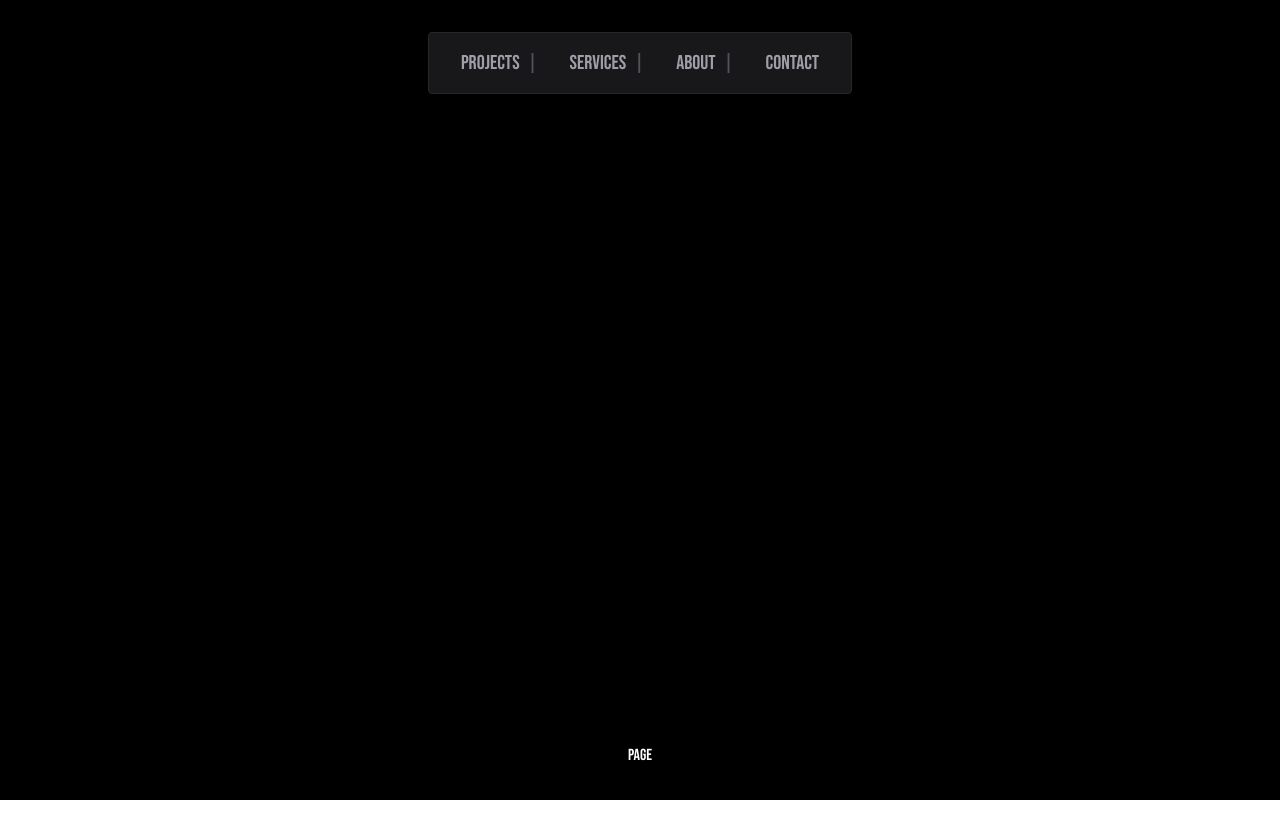
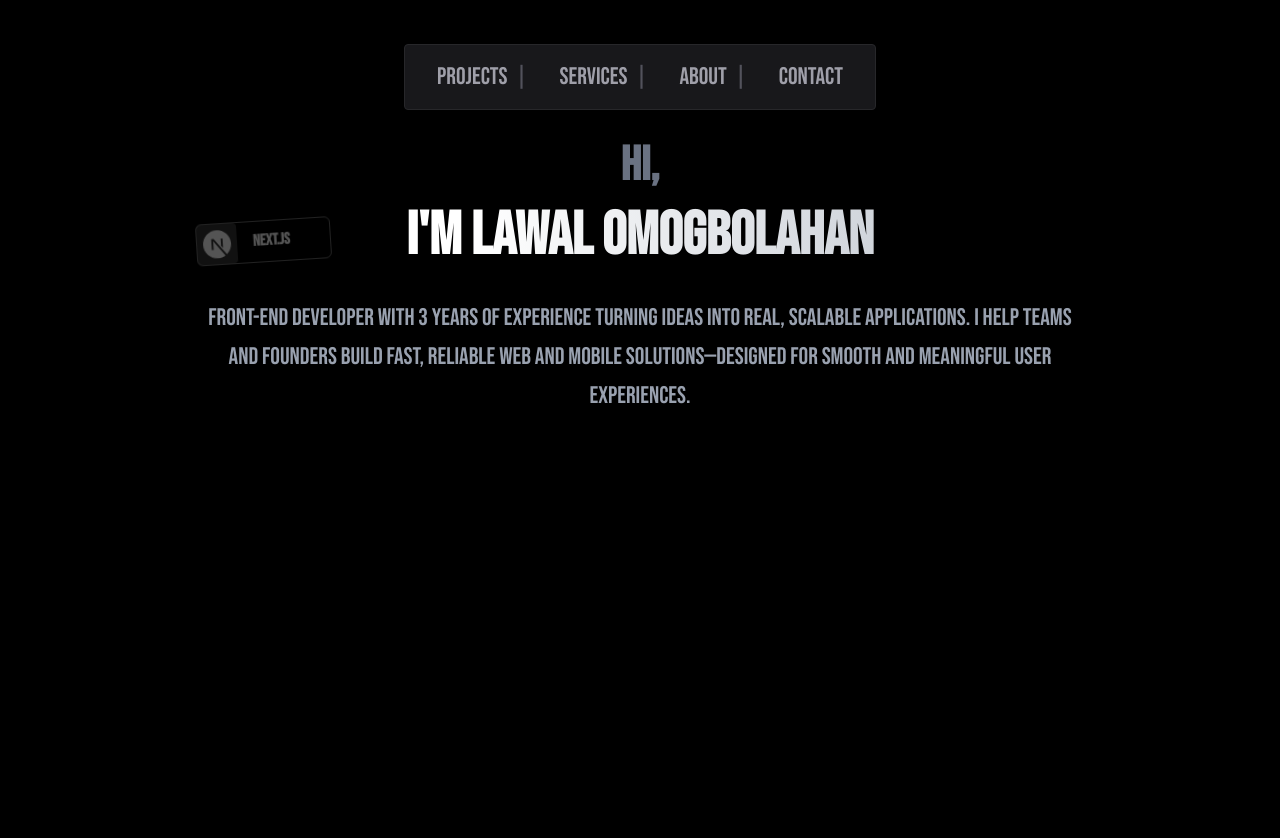
Before and after one commit to Gbolahan007/my_portfolio, a Next.js app: page / in a window 1280 px wide. Shown: the top 838 px of the page. Before the commit the page ends 800 px from the top, so only its background shows below. Built offline with nearby package versions, Linux system fonts and the light colour scheme.

Commit message:
updated stacks

```diff
--- a/app/layout.tsx
+++ b/app/layout.tsx
@@ -33,7 +33,7 @@ export default function RootLayout({
         className={`${geistSans.variable} ${geistMono.variable} antialiased`}
       >
         <SplashScreen />
-        <div className={`${bebas.className}`}>
+        <div className={`${bebas.className}  bg-black`}>
           <main>{children}</main>
         </div>
       </body>
--- a/app/page.tsx
+++ b/app/page.tsx
@@ -26,7 +26,7 @@ export default function Portfolio() {
   }, []);
 
   return (
-    <div className="min-h-screen bg-black text-white flex flex-col items-center justify-between py-8 px-4 overflow-hidden">
+    <div className=" bg-black text-white flex flex-col items-center justify-between py-6 px-4 overflow-hidden">
       {/* NAVIGATION */}
       <Navbar onMenuOpen={() => setMobileMenuOpen(true)} />
 
--- a/app/ui/HeroSection.tsx
+++ b/app/ui/HeroSection.tsx
@@ -1,5 +1,102 @@
 "use client";
 
+import React, { useEffect, useRef } from "react";
+import TechGrid from "./TechGrid";
+
+// GSAP imports (using CDN versions available in Claude artifacts)
+const gsap = typeof window !== "undefined" ? window.gsap : null;
+
 export default function HeroSection() {
-  return <div>page</div>;
+  const containerRef = useRef(null);
+  const greetingRef = useRef(null);
+  const nameRef = useRef(null);
+  const descriptionRef = useRef(null);
+
+  useEffect(() => {
+    if (!gsap) return;
+
+    const ctx = gsap.context(() => {
+      // Set initial states
+      gsap.set([greetingRef.current, nameRef.current, descriptionRef.current], {
+        opacity: 0,
+        y: 50,
+      });
+
+      // Create timeline for sequential animations
+      const tl = gsap.timeline({
+        defaults: { ease: "power3.out" },
+      });
+
+      tl.to(greetingRef.current, {
+        opacity: 1,
+        y: 0,
+        duration: 1,
+        delay: 0.3,
+      })
+        .to(
+          nameRef.current,
+          {
+            opacity: 1,
+            y: 0,
+            duration: 1.2,
+          },
+          "-=0.6"
+        )
+        .to(
+          descriptionRef.current,
+          {
+            opacity: 1,
+            y: 0,
+            duration: 1,
+          },
+          "-=0.7"
+        );
+
+      // Floating animation for the entire content
+      gsap.to(containerRef.current, {
+        y: -10,
+        duration: 2.5,
+        ease: "sine.inOut",
+        yoyo: true,
+        repeat: -1,
+      });
+    }, containerRef);
+
+    return () => ctx.revert();
+  }, []);
+
+  return (
+    <div className="min-h-screen bg-black text-white py-8 px-4  relative overflow-hidden">
+      {/* Main Content */}
+      <div
+        ref={containerRef}
+        className="max-w-5xl mx-auto text-center relative z-10"
+      >
+        {/* Greeting Text */}
+        <h2 ref={greetingRef} className="text-4xl md:text-5xl font-bold mb-4">
+          <span className="text-gray-500">Hi,</span>
+        </h2>
+
+        {/* Name */}
+        <h1 ref={nameRef} className="text-4xl md:text-6xl font-bold mb-8">
+          I&apos;m{" "}
+          <span className="bg-linear-to-r from-white to-gray-300 bg-clip-text text-transparent">
+            Lawal Omogbolahan
+          </span>
+        </h1>
+
+        {/* Description */}
+        <p
+          ref={descriptionRef}
+          className="text-xl md:text-2xl text-gray-400 max-w-4xl mx-auto leading-relaxed"
+        >
+          Front-end developer with 3 years of experience turning ideas into
+          real, scalable applications. I help teams and founders build fast,
+          reliable web and mobile solutions—designed for smooth and meaningful
+          user experiences.
+        </p>
+      </div>
+      <TechGrid />
+    </div>
+  );
 }
--- a/app/ui/Navbar.tsx
+++ b/app/ui/Navbar.tsx
@@ -61,14 +61,14 @@ export default function Navbar({ onMenuOpen }: NavbarProps) {
   };
 
   return (
-    <nav ref={navRef} className="w-full max-w-7xl flex justify-center mb-8">
+    <nav ref={navRef} className="w-full max-w-7xl mt-5 flex justify-center">
       <div className="flex items-center justify-between w-full md:justify-center md:w-auto gap-8 bg-zinc-900 rounded-sm px-8 py-4 border border-zinc-800">
         <div className="md:hidden text-zinc-400 text-xl font-mono">
           &lt;/&gt;
         </div>
 
         {/* DESKTOP NAV */}
-        <div className="hidden md:flex items-center text-xl gap-8">
+        <div className="hidden md:flex items-center text-2xl gap-8">
           {["Projects", "Services", "About", "Contact"].map((item) => (
             <div key={item} className="flex items-center gap-2">
               <a
--- a/app/ui/SplashScreen.tsx
+++ b/app/ui/SplashScreen.tsx
@@ -33,7 +33,10 @@ export default function SplashScreen() {
             y: "-100%",
             duration: 1.2,
             ease: "power3.inOut",
-            onComplete: () => setHidden(true),
+            onComplete: () => {
+              setHidden(true);
+              window.dispatchEvent(new CustomEvent("splashComplete"));
+            },
           });
         },
       });
--- /dev/null
+++ b/app/ui/TechGrid.tsx
@@ -0,0 +1,136 @@
+/* eslint-disable @typescript-eslint/no-explicit-any */
+
+"use client";
+
+import React, { useEffect, useRef } from "react";
+import gsap from "gsap";
+
+// react-icons
+import {
+  SiNextdotjs,
+  SiTypescript,
+  SiJavascript,
+  SiHtml5,
+  SiReact,
+  SiTailwindcss,
+  SiFramer,
+  SiSupabase,
+  SiRedux,
+  SiGreensock,
+  SiReactquery,
+} from "react-icons/si";
+
+const techItems: {
+  id: string;
+  label: string;
+  Icon: React.ComponentType<any>;
+  color: string;
+  border?: string;
+}[] = [
+  {
+    id: "next",
+    label: "Next.js",
+    Icon: SiNextdotjs,
+    color: "#000000",
+    border: "1px solid #666",
+  },
+  { id: "ts", label: "TypeScript", Icon: SiTypescript, color: "#3178C6" },
+  { id: "js", label: "JavaScript", Icon: SiJavascript, color: "#F7DF1E" },
+  { id: "html", label: "HTML5", Icon: SiHtml5, color: "#E34C26" },
+  { id: "react", label: "React", Icon: SiReact, color: "#61DAFB" },
+  {
+    id: "tailwind",
+    label: "Tailwind CSS",
+    Icon: SiTailwindcss,
+    color: "#06B6D4",
+  },
+  {
+    id: "framer",
+    label: "Framer",
+    Icon: SiFramer,
+    color: "#000000",
+    border: "1px solid #666",
+  },
+  { id: "redux", label: "Redux Toolkit", Icon: SiRedux, color: "#764ABC" },
+  { id: "gsap", label: "GSAP", Icon: SiGreensock, color: "#88CE02" },
+  { id: "supabase", label: "Supabase", Icon: SiSupabase, color: "#3ECF8E" },
+  {
+    id: "reactquery",
+    label: "React Query",
+    Icon: SiReactquery,
+    color: "#FF4154",
+  },
+];
+
+export default function TechGrid() {
+  const cardsRef = useRef<(HTMLDivElement | null)[]>([]);
+
+  useEffect(() => {
+    const cards = cardsRef.current.filter(Boolean);
+
+    // Set initial state - all cards start above viewport
+    gsap.set(cards, {
+      y: -200,
+      opacity: 0,
+      rotation: () => gsap.utils.random(-8, 8),
+    });
+
+    // Listen for splash screen completion
+    const handleSplashComplete = () => {
+      // Animate each card dropping with stagger
+      gsap.to(cards, {
+        y: 0,
+        opacity: 1,
+        duration: 0.8,
+        stagger: 0.15,
+        ease: "bounce.out",
+        delay: 0.3,
+      });
+    };
+
+    window.addEventListener("splashComplete", handleSplashComplete);
+
+    return () => {
+      window.removeEventListener("splashComplete", handleSplashComplete);
+    };
+  }, []);
+
+  return (
+    <div className="p-1">
+      <div className="grid gap-4 grid-cols-2 sm:grid-cols-3 md:grid-cols-4 lg:grid-cols-6 ">
+        {techItems.map(({ id, label, Icon, color, border }, i) => (
+          <div
+            key={id}
+            ref={(el) => {
+              cardsRef.current[i] = el;
+            }}
+            className="flex items-center gap-4 rounded-md shadow-sm cursor-pointer transition-transform duration-300 hover:scale-110"
+            style={{
+              background: color,
+              border:
+                border ||
+                (color === "#F7DF1E"
+                  ? "1px solid rgba(0,0,0,0.25)"
+                  : undefined),
+            }}
+          >
+            <div className="w-10 h-10  flex items-center justify-center bg-white/20 rounded">
+              <Icon size={28} color="#fff" />
+            </div>
+
+            <span
+              className="font-semibold "
+              style={{
+                color: ["#F7DF1E", "#61DAFB", "#FFFCE1"].includes(color)
+                  ? "#111"
+                  : "#fff",
+              }}
+            >
+              {label}
+            </span>
+          </div>
+        ))}
+      </div>
+    </div>
+  );
+}
--- a/package.json
+++ b/package.json
@@ -10,10 +10,12 @@
   },
   "dependencies": {
     "@gsap/react": "^2.1.2",
+    "developer-icons": "^6.0.4",
     "gsap": "^3.13.0",
     "next": "16.0.3",
     "react": "19.2.0",
-    "react-dom": "19.2.0"
+    "react-dom": "19.2.0",
+    "react-icons": "^5.5.0"
   },
   "devDependencies": {
     "@tailwindcss/postcss": "^4",
```
Also changed, not shown: 1 other file (tests, documents, lock files or other folders).
